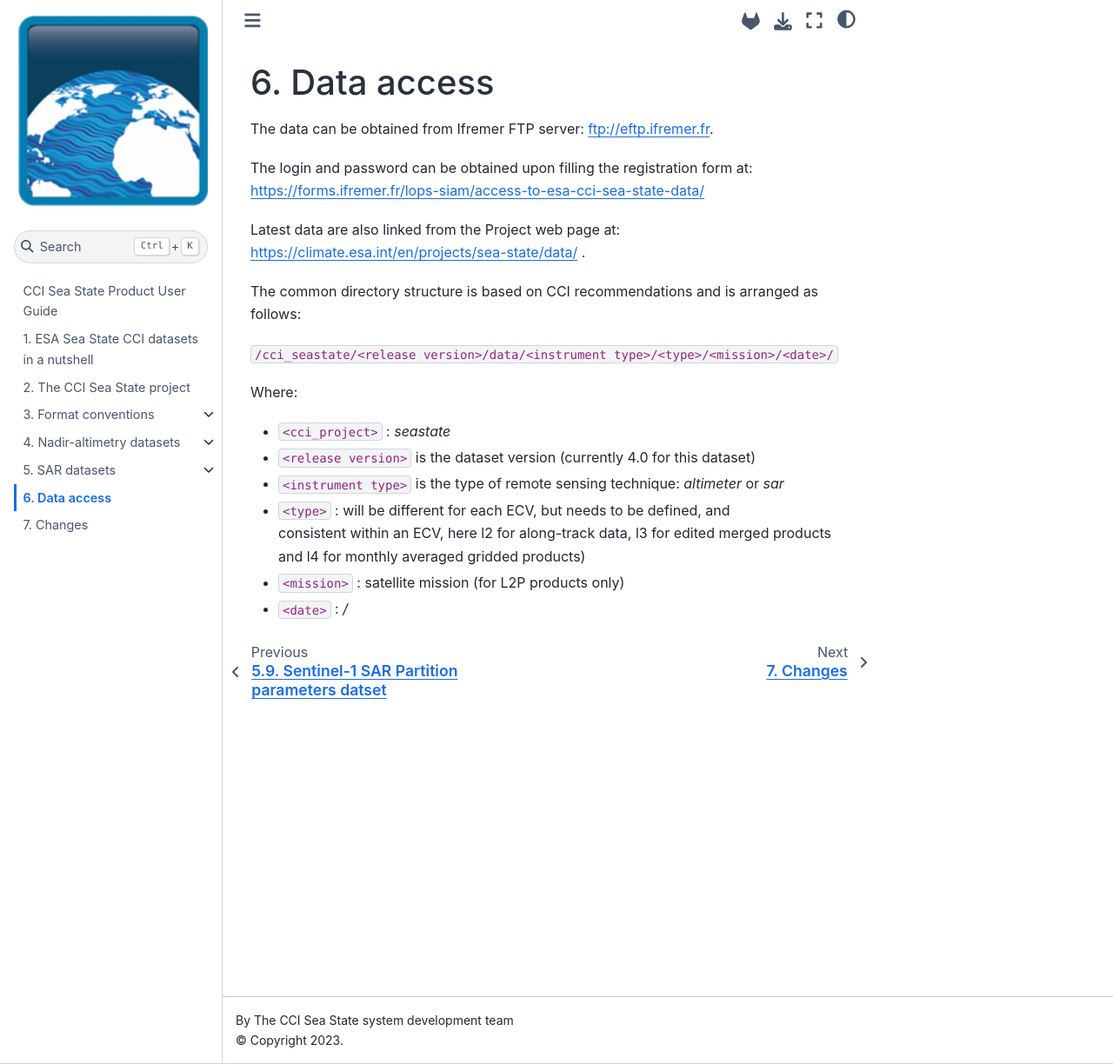
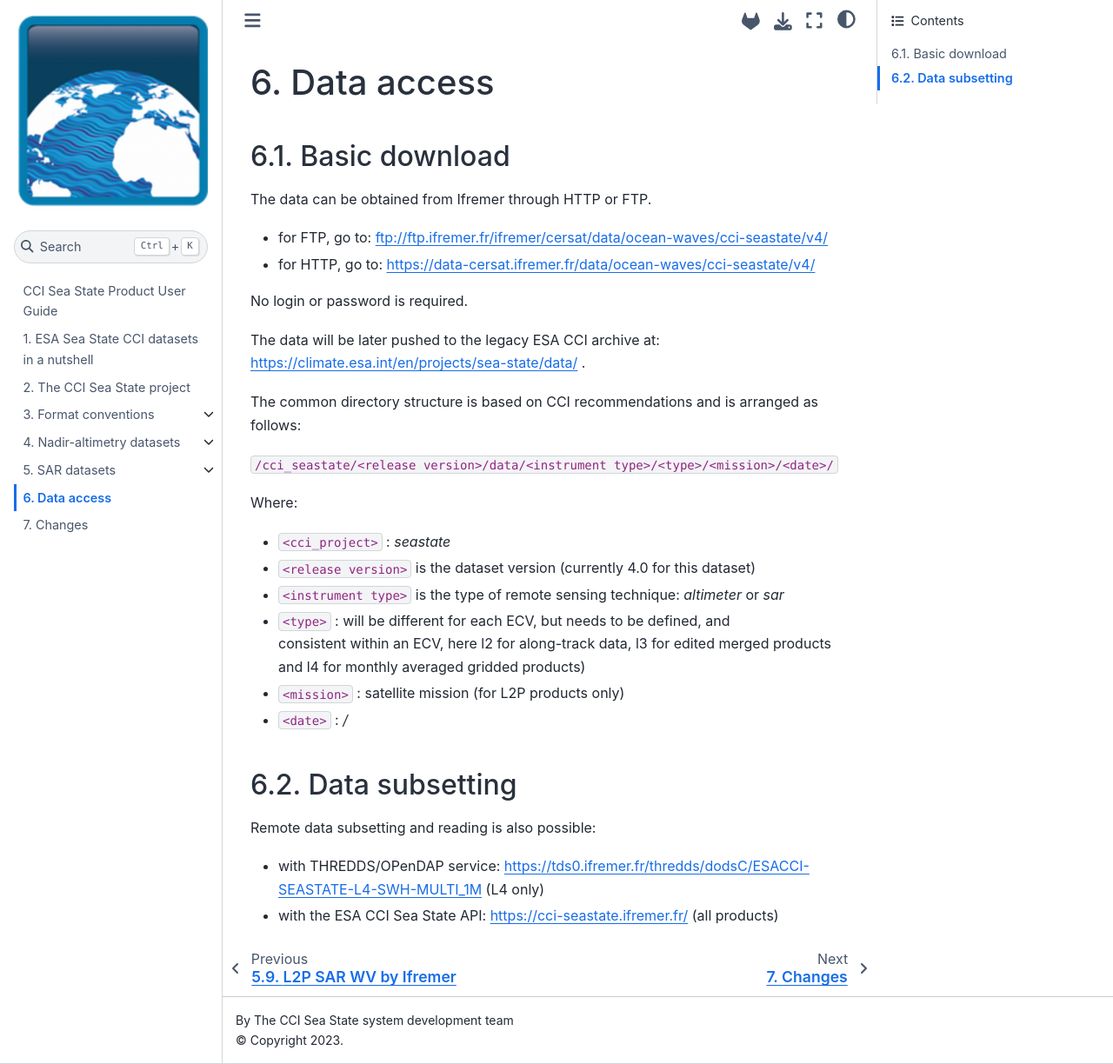
Before and after one commit to umr-lops/cci-seastate-pum, a Jupyter Book: the page built from access.md, in a window 1280 px wide and 1224 px high. Shown: the whole window at 87% size. Built offline with Jupyter Book 1.0.4 settings and Sphinx 7.4.7 and the Sphinx Book theme 1.1.4, drawn with Linux system fonts in a browser that asks for light colours.

Commit message:
updated data access section

```diff
--- a/_toc.yml
+++ b/_toc.yml
@@ -25,6 +25,7 @@ chapters:
   - file: sar/missions
   - file: sar/SAR-SeaStaR
   - file: sar/sar_dlr_l2p
-  - file: sar/sar_partition_parameters
+  - file: sar/sar_wv_quach
+  #- file: sar/sar_partition_parameters
 - file: access
 - file: changes
--- a/access.md
+++ b/access.md
@@ -1,11 +1,14 @@
- # Data access
+# Data access
 
-The data can be obtained from Ifremer FTP server: ftp://eftp.ifremer.fr.
+## Basic download
+The data can be obtained from Ifremer through HTTP or FTP.
 
-The login and password can be obtained upon filling the registration form at: https://forms.ifremer.fr/lops-siam/access-to-esa-cci-sea-state-data/
+- for FTP, go to: ftp://ftp.ifremer.fr/ifremer/cersat/data/ocean-waves/cci-seastate/v4/
+- for HTTP, go to: https://data-cersat.ifremer.fr/data/ocean-waves/cci-seastate/v4/
 
-Latest data are also linked from the Project web page at:
-https://climate.esa.int/en/projects/sea-state/data/ .
+No login or password is required.
+
+The data will be later pushed to the legacy ESA CCI archive at: https://climate.esa.int/en/projects/sea-state/data/ .
 
 The common directory structure is based on CCI recommendations and is arranged as
 follows:
@@ -22,3 +25,11 @@ Where:
   merged  products and l4 for monthly averaged gridded products)
 * `<mission>` : satellite mission (for L2P products only)
 * `<date>` : *<year as YYYY>/<day in the year as DDD>*
+
+
+## Data subsetting
+
+Remote data subsetting and reading is also possible:
+- with THREDDS/OPenDAP service: https://tds0.ifremer.fr/thredds/dodsC/ESACCI-SEASTATE-L4-SWH-MULTI_1M (L4 only)
+- with the ESA CCI Sea State API: https://cci-seastate.ifremer.fr/ (all
+  products)
```
Also changed, not shown: sar/sar_dlr_l2p.md (+2 -2 lines).
